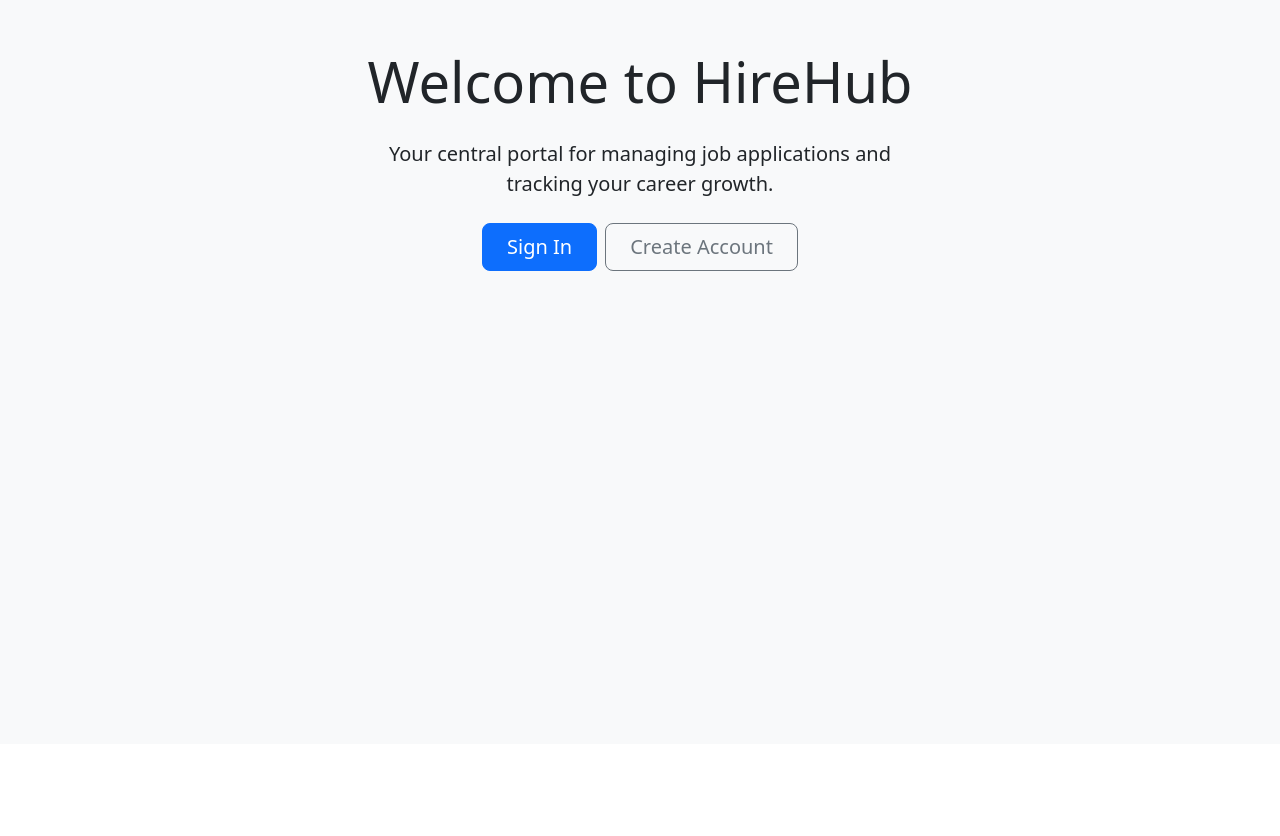
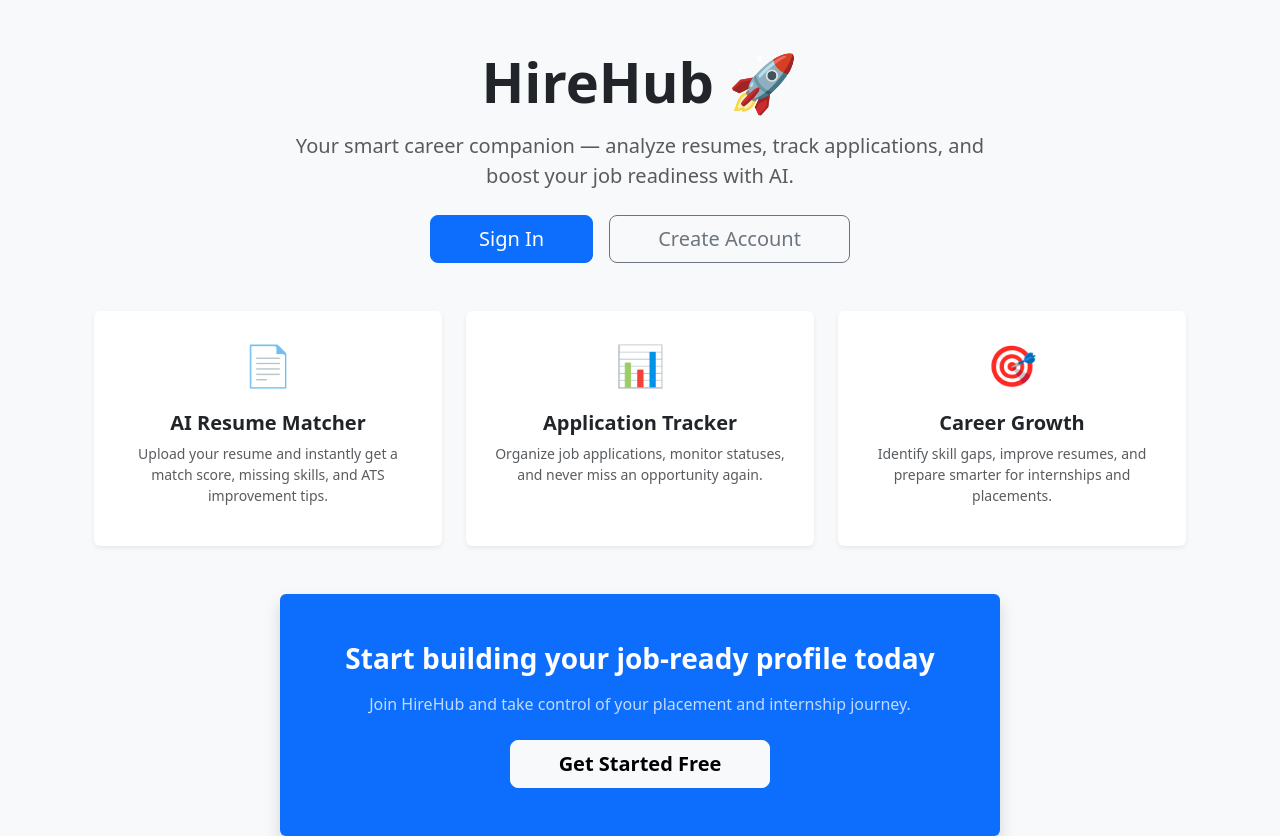
Before and after one commit to Ishita-01/HireHub, a FastAPI app: page / in a window 1280 px wide. Shown: the part 56-892 px from the top of the page. Before the commit the page ends 327 px from the top, so only its background shows below. Run offline with FastAPI, Linux system fonts and the light colour scheme; parts of the project's set-up code (start-up, migrations or seed data) failed here and were passed over.

Commit message:
updated home page

```diff
--- a/app/templates/home.html
+++ b/app/templates/home.html
@@ -1,13 +1,87 @@
 {% extends "layout/base.html" %}
 {% block content %}
-<div class="row justify-content-center mt-5">
-    <div class="col-md-6 text-center">
-        <h1 class="display-4 mb-4">Welcome to HireHub</h1>
-        <p class="lead mb-4">Your central portal for managing job applications and tracking your career growth.</p>
-        <div class="d-grid gap-2 d-sm-flex justify-content-sm-center">
-            <a href="/login" class="btn btn-primary btn-lg px-4 gap-3">Sign In</a>
-            <a href="/register" class="btn btn-outline-secondary btn-lg px-4">Create Account</a>
+
+<div class="container mt-5">
+
+    <!-- Hero Section -->
+    <div class="row justify-content-center align-items-center mb-5">
+        <div class="col-lg-8 text-center">
+            <h1 class="display-4 fw-bold mb-3">
+                HireHub 🚀
+            </h1>
+            <p class="lead text-muted mb-4">
+                Your smart career companion — analyze resumes, track applications, and boost your job readiness with AI.
+            </p>
+
+            <div class="d-grid gap-3 d-sm-flex justify-content-sm-center">
+                <a href="/login" class="btn btn-primary btn-lg px-5">
+                    Sign In
+                </a>
+                <a href="/register" class="btn btn-outline-secondary btn-lg px-5">
+                    Create Account
+                </a>
+            </div>
         </div>
     </div>
+
+    <!-- Feature Cards -->
+    <div class="row g-4 text-center mb-5">
+
+        <div class="col-md-4">
+            <div class="card h-100 shadow-sm border-0">
+                <div class="card-body p-4">
+                    <div class="fs-1 mb-3">📄</div>
+                    <h5 class="fw-bold">AI Resume Matcher</h5>
+                    <p class="text-muted small">
+                        Upload your resume and instantly get a match score, missing skills, and ATS improvement tips.
+                    </p>
+                </div>
+            </div>
+        </div>
+
+        <div class="col-md-4">
+            <div class="card h-100 shadow-sm border-0">
+                <div class="card-body p-4">
+                    <div class="fs-1 mb-3">📊</div>
+                    <h5 class="fw-bold">Application Tracker</h5>
+                    <p class="text-muted small">
+                        Organize job applications, monitor statuses, and never miss an opportunity again.
+                    </p>
+                </div>
+            </div>
+        </div>
+
+        <div class="col-md-4">
+            <div class="card h-100 shadow-sm border-0">
+                <div class="card-body p-4">
+                    <div class="fs-1 mb-3">🎯</div>
+                    <h5 class="fw-bold">Career Growth</h5>
+                    <p class="text-muted small">
+                        Identify skill gaps, improve resumes, and prepare smarter for internships and placements.
+                    </p>
+                </div>
+            </div>
+        </div>
+
+    </div>
+
+    <!-- Bottom CTA -->
+    <div class="row justify-content-center">
+        <div class="col-lg-8">
+            <div class="card bg-primary text-white shadow border-0">
+                <div class="card-body p-4 p-md-5 text-center">
+                    <h3 class="fw-bold mb-3">Start building your job-ready profile today</h3>
+                    <p class="mb-4 opacity-75">
+                        Join HireHub and take control of your placement and internship journey.
+                    </p>
+                    <a href="/register" class="btn btn-light btn-lg px-5 fw-semibold">
+                        Get Started Free
+                    </a>
+                </div>
+            </div>
+        </div>
+    </div>
+
 </div>
+
 {% endblock %}
```
